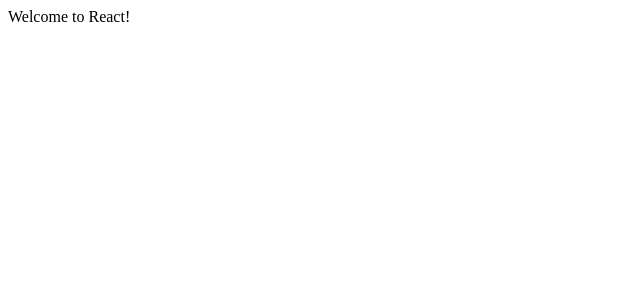
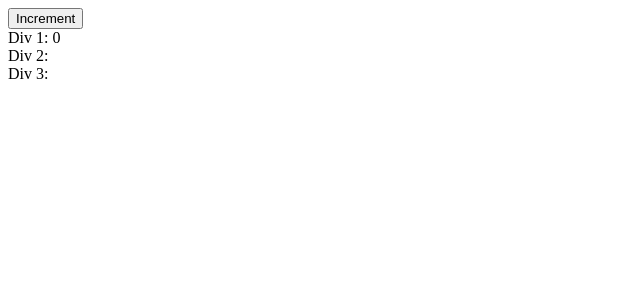
Before and after one commit to mahammasood1/ReactUdemy, a React (Create React App) app in the folder react-tutorial/: page / in a window 1280 px wide. Shown: the top 300 px of the page, without its empty margins (0-640 px from the left). Built offline with nearby package versions, Linux system fonts and the light colour scheme.

Commit message:
latest commit

```diff
--- /dev/null
+++ b/react-tutorial/src/App.css
@@ -0,0 +1,3 @@
+button:hover{
+    color:lightblue;
+}
--- a/react-tutorial/src/App.js
+++ b/react-tutorial/src/App.js
@@ -1,10 +1,31 @@
 import React, { Component } from 'react';
+import './App.css'
+class App extends Component {
 
-class App extends Component {
+  state = {
+    counter: 0
+  }
+
+  increment = () => {
+    this.setState({counter:5})
+  }
+
   render() {
     return (
       <div className="App">
-        Welcome to React!
+
+        <button onClick={()=>{this.increment()}}>Increment</button>
+        <div>
+          Div 1: {this.state.counter}
+        </div>
+
+        <div>
+          Div 2:
+        </div>
+
+        <div>
+          Div 3:
+        </div>
     </div>
     );
   }
```
